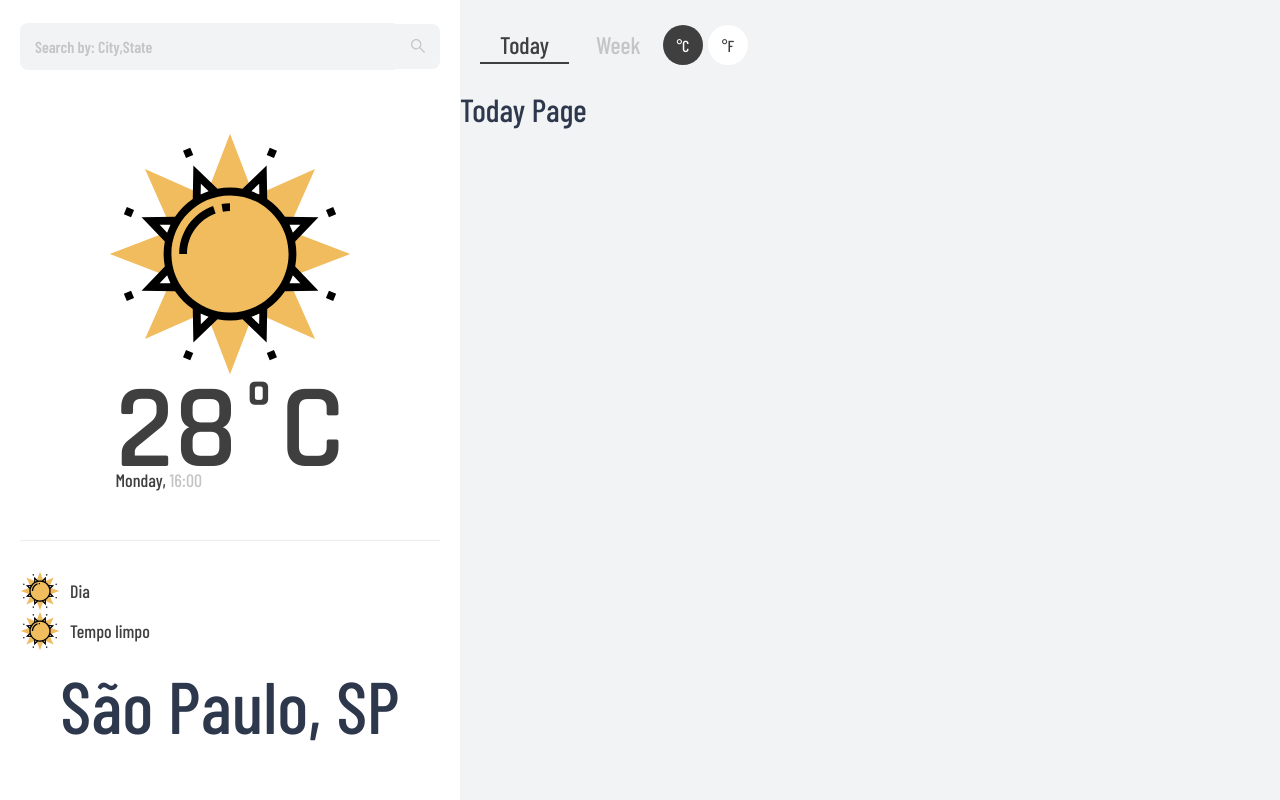
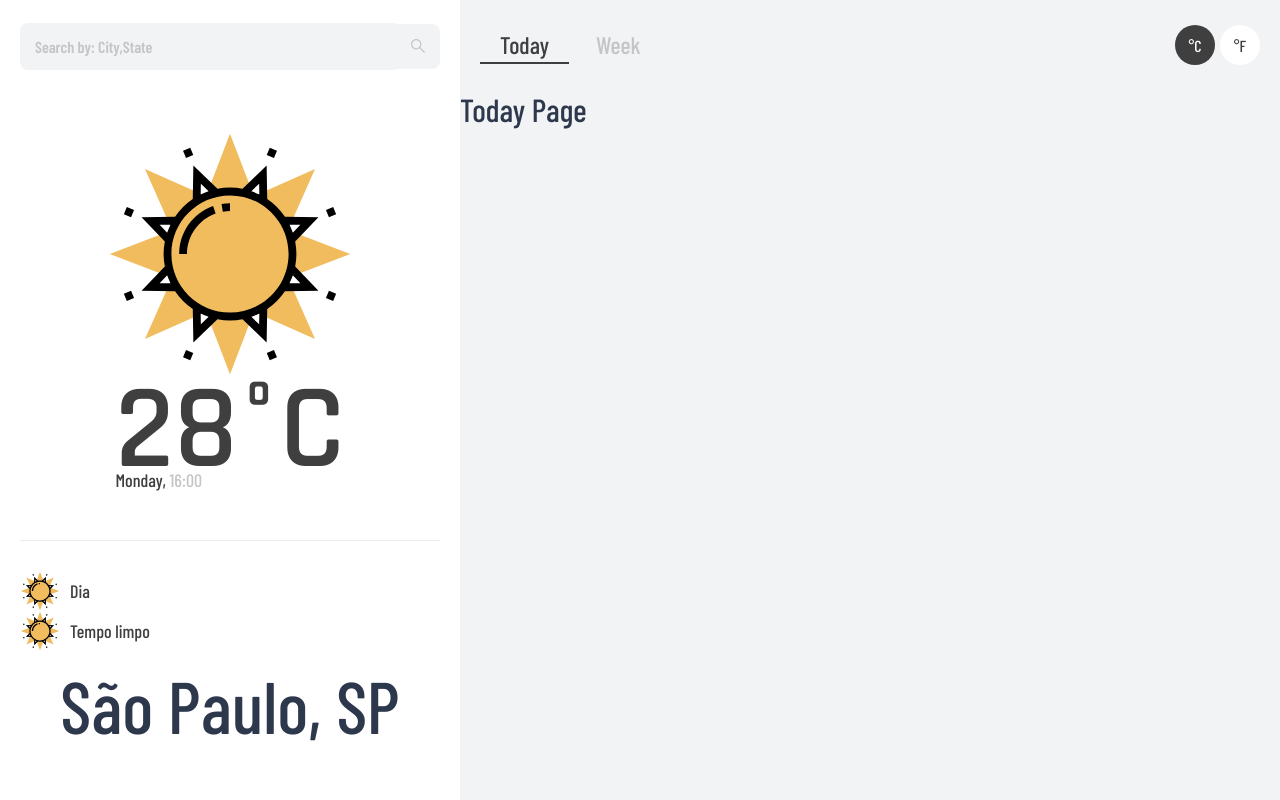
Before and after one commit to dfsilvadev/react-firebase, a React (Create React App) app: page / in a window 1280 px wide. Built offline with nearby package versions, Linux system fonts and the light colour scheme; a web font is replaced by a local one.

Commit message:
feat: ajustando a class container

```diff
--- a/src/styles/global.js
+++ b/src/styles/global.js
@@ -96,6 +96,9 @@ export const GlobalStyle = createGlobalStyle`
     margin-left: auto;
     display: flex;
     flex-direction: column;
+    > div {
+      width: 100%;
+    }
   }
   /* @media (min-width: 576px) {
     .container {
@@ -114,8 +117,11 @@ export const GlobalStyle = createGlobalStyle`
   }*/
   @media (min-width: 1200px) {
     .container {
-      padding-left: 0;
+      padding: 0;
       flex-direction: row;
+      > div {
+        flex: 1
+      }
     }
   }
 
```
